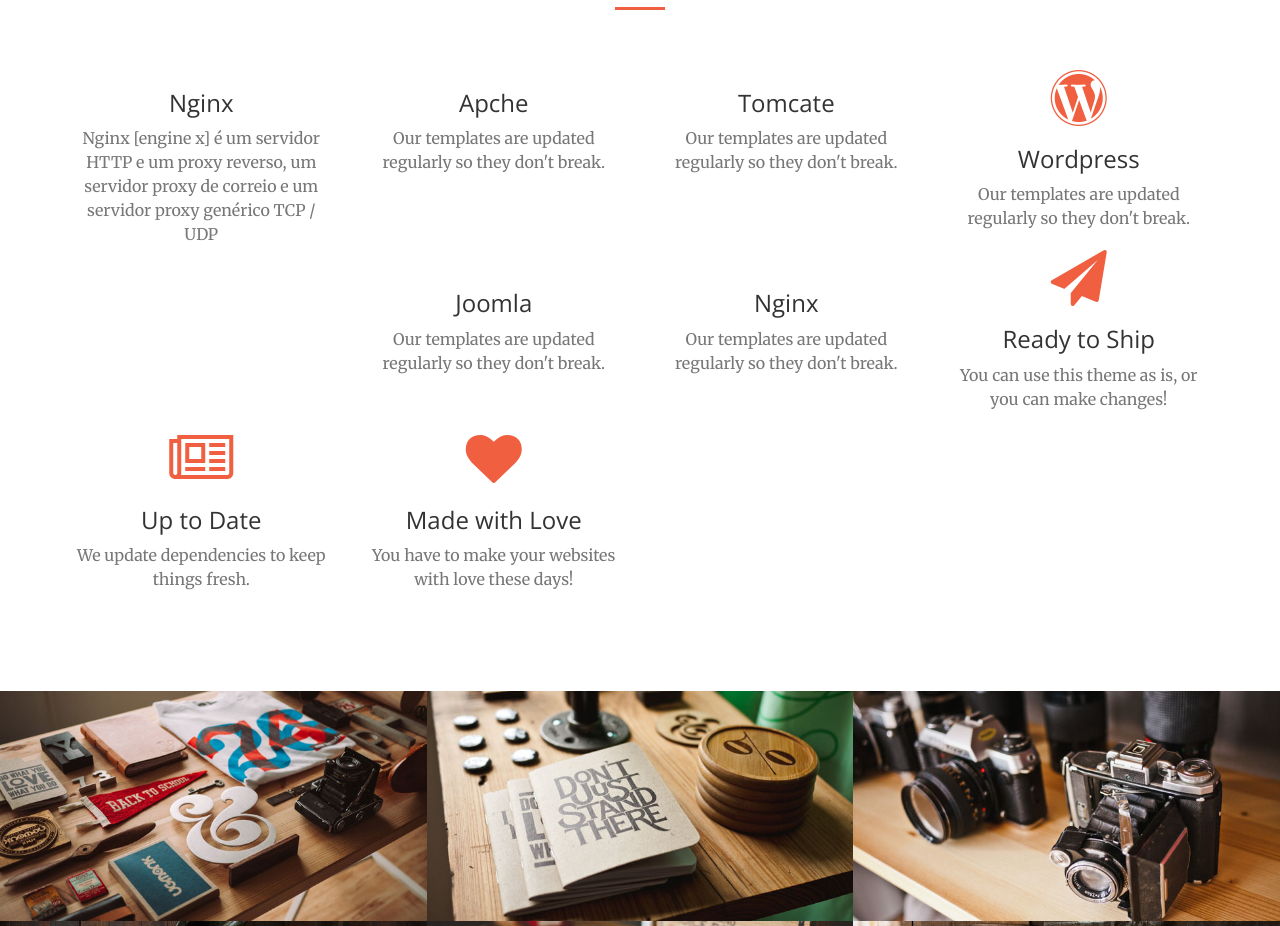
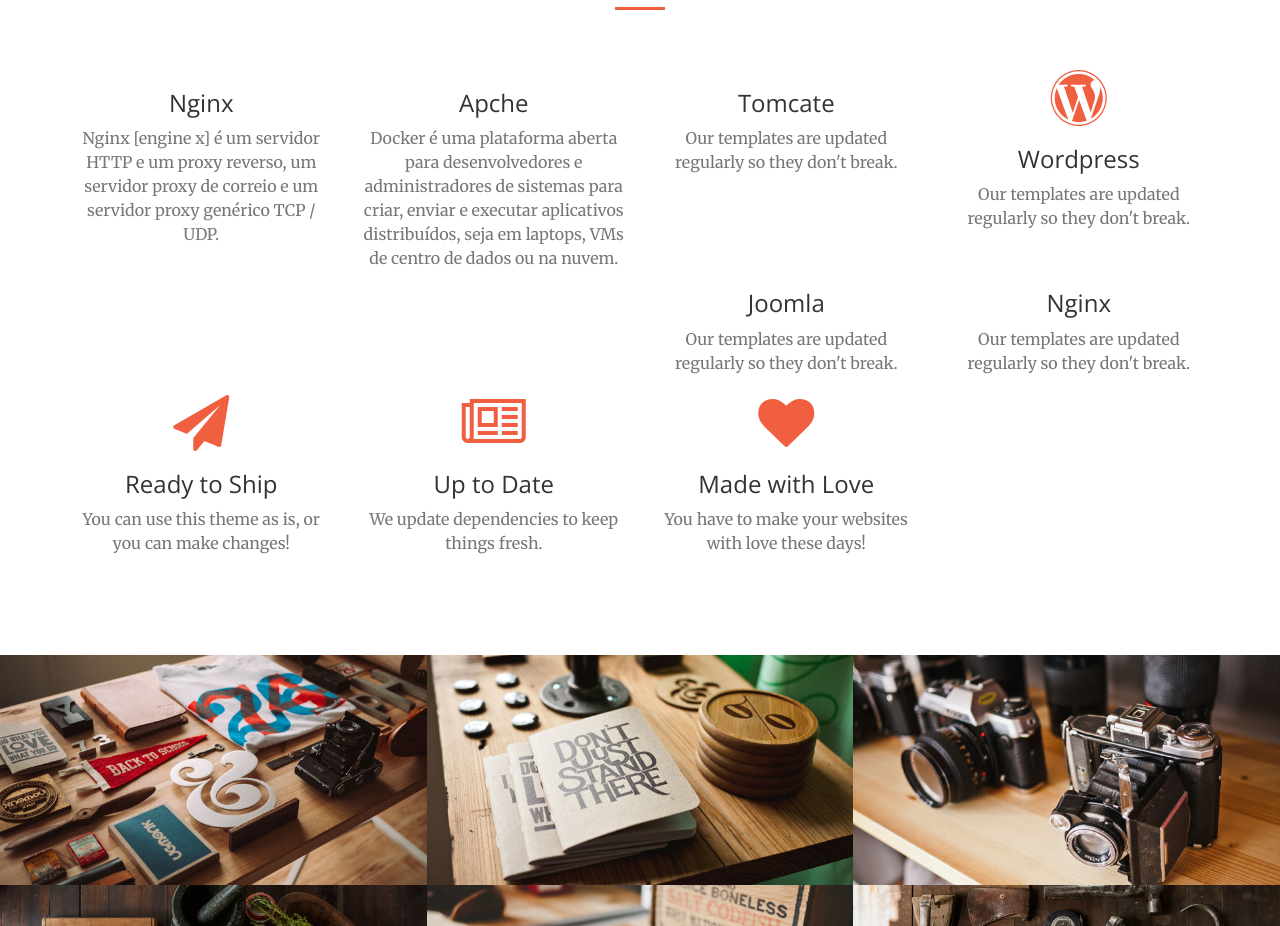
Before and after one commit to agnaldom/agnaldom.github.io, a website: page index.html in a window 1280 px wide. Shown: the part 1420-2346 px from the top of the page. Drawn offline with nearby package versions, Linux system fonts and the light colour scheme.

Commit message:
Descrição do docker

```diff
--- a/index.html
+++ b/index.html
@@ -109,14 +109,14 @@
                     <div class="service-box">
                         <i class="fa fa-4x fa-nginx text-primary sr-icons"></i>
                         <h3>Nginx</h3>
-                        <p class="text-muted">Nginx [engine x] é um servidor HTTP e um proxy reverso, um servidor proxy de correio e um servidor proxy genérico TCP / UDP</p>
+                        <p class="text-muted">Nginx [engine x] é um servidor HTTP e um proxy reverso, um servidor proxy de correio e um servidor proxy genérico TCP / UDP.</p>
                     </div>
                 </div>
                 <div class="col-lg-3 col-md-6 text-center">
                     <div class="service-box">
-                        <i class="fa fa-4x fa-apache text-primary sr-icons"></i>
+                        <i class="fa fa-4x fa-docker text-primary sr-icons"></i>
                         <h3>Apche</h3>
-                        <p class="text-muted">Our templates are updated regularly so they don't break.</p>
+                        <p class="text-muted">Docker é uma plataforma aberta para desenvolvedores e administradores de sistemas para criar, enviar e executar aplicativos distribuídos, seja em laptops, VMs de centro de dados ou na nuvem.</p>
                     </div>
                 </div>
                 <div class="col-lg-3 col-md-6 text-center">
```
